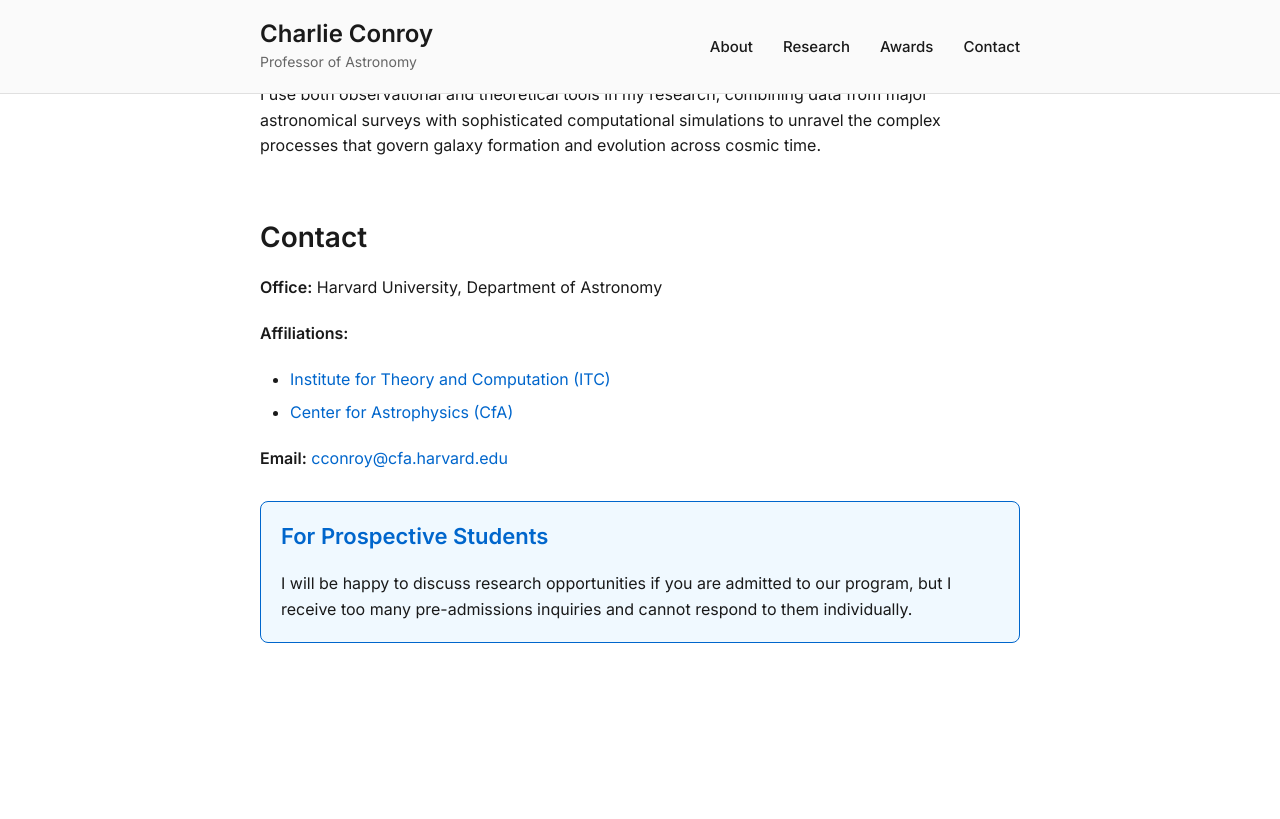
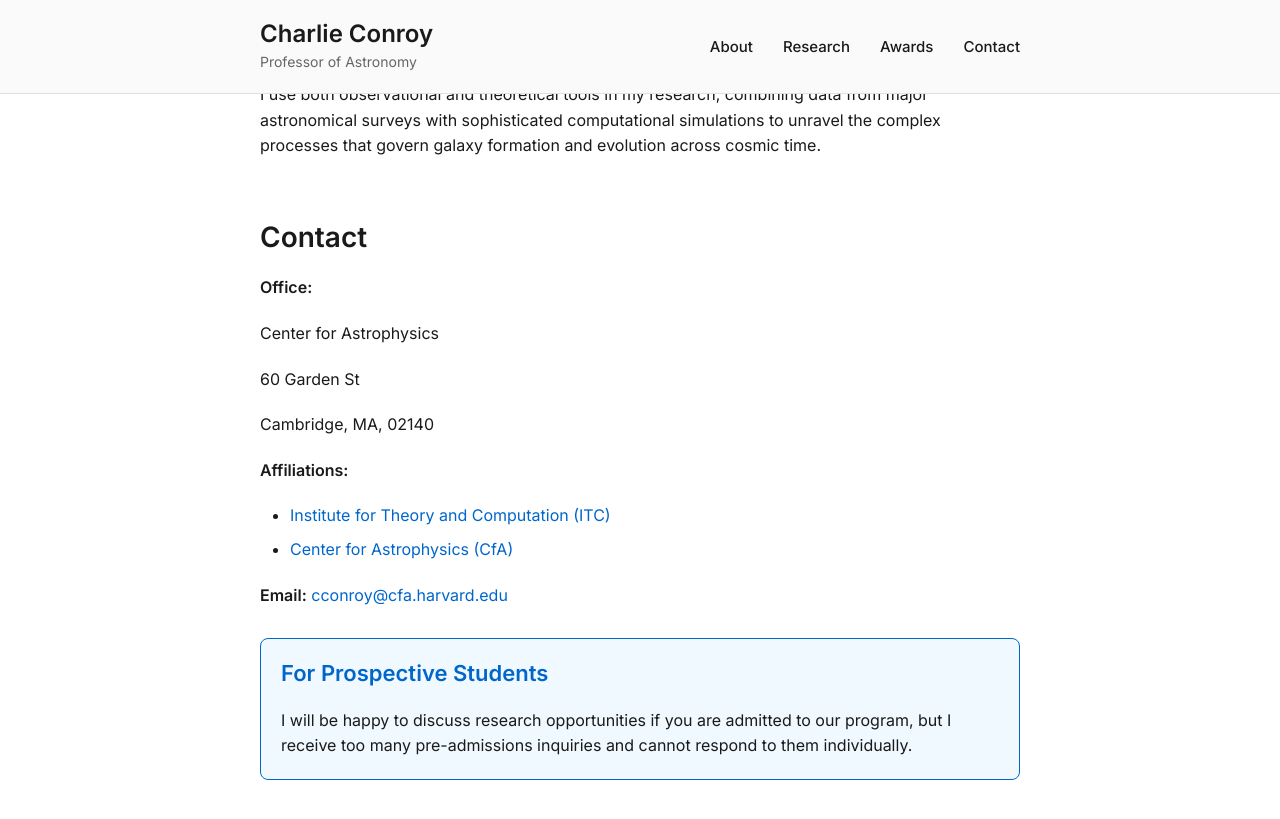
Before and after one commit to cconroy20/cconroy20.github.io, a Jekyll site: the page index.html, which Jekyll copies as it is, in a window 1280 px wide and 900 px high, scrolled down 1485 px. Shown: the top 819 px of the window. Built offline with Jekyll 4.4.1, drawn with Linux system fonts in a browser that asks for light colours; before the commit the page ends 2248 px from its top, so only the background shows below that.

Commit message:
Update index.html

```diff
--- a/index.html
+++ b/index.html
@@ -347,7 +347,10 @@
 
             <section id="contact" class="section">
                 <h2>Contact</h2>
-                <p><strong>Office:</strong> Harvard University, Department of Astronomy</p>
+                <p><strong>Office:</strong> </p>
+                <p> Center for Astrophysics </p>
+                <p> 60 Garden St </p>
+                <p>Cambridge, MA, 02140</p>
                 <p><strong>Affiliations:</strong></p>
                 <ul>
                     <li><a href="http://www.cfa.harvard.edu/itc/" target="_blank">Institute for Theory and Computation (ITC)</a></li>
```
